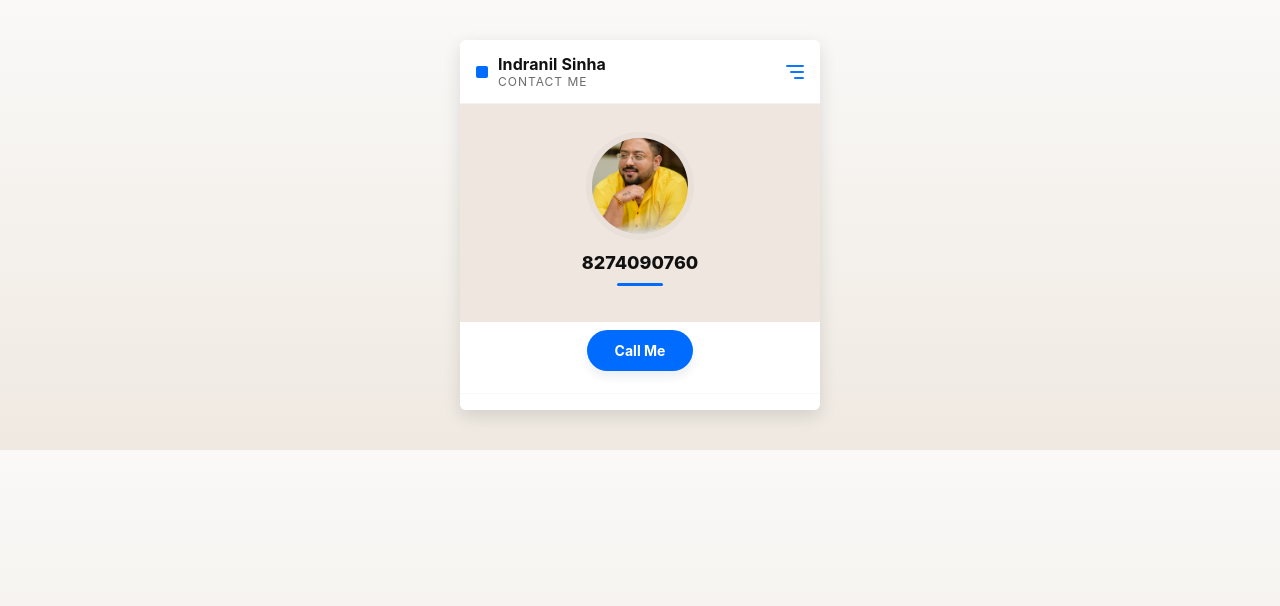
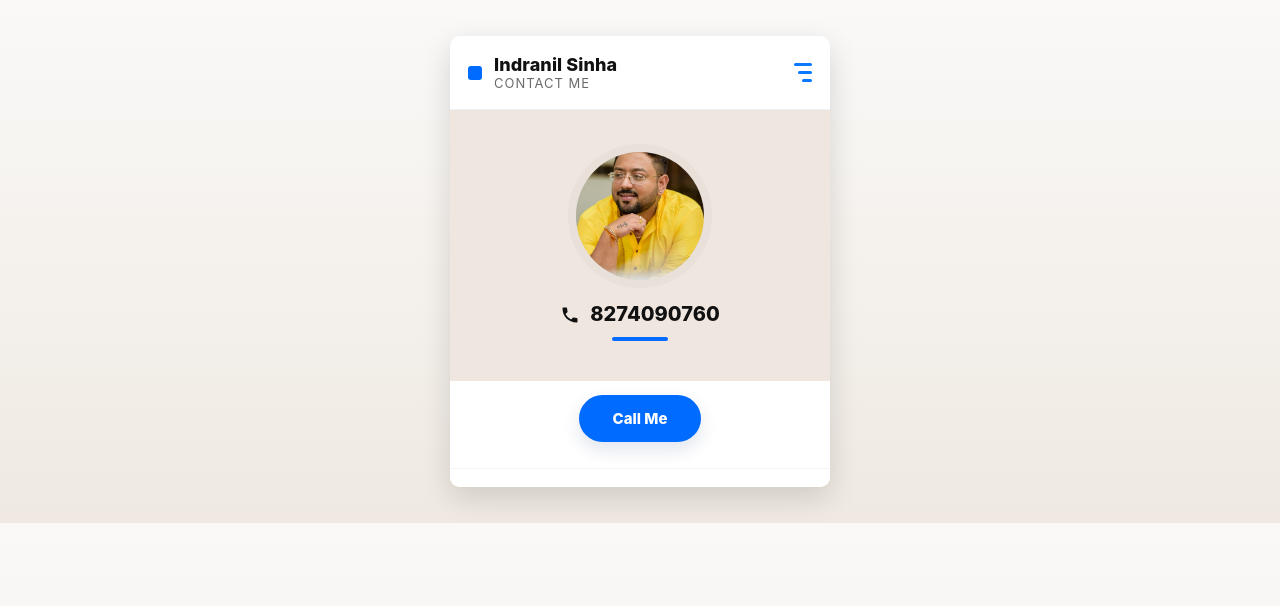
Before and after one commit to ByteHornet/bytehornet.github.io, a plain HTML site: page index.html in a window 1280 px wide. Drawn offline with Linux system fonts and the light colour scheme.

Commit message:
card size increased

```diff
--- a/index.html
+++ b/index.html
@@ -11,7 +11,7 @@
       --card: #efe6df;
       --accent: #006bff;
       --muted: #6b6b6b;
-      --shadow: 0 6px 18px rgba(0,0,0,0.12);
+      --shadow: 0 10px 30px rgba(0,0,0,0.14);
       font-family: -apple-system, BlinkMacSystemFont, 'Segoe UI', Roboto, 'Helvetica Neue', Arial;
     }
     body{
@@ -19,71 +19,74 @@
       background: linear-gradient(180deg,#faf9f8 0%, #efe9e1 100%);
       display:flex;
       justify-content:center;
-      padding:28px 12px;
+      padding:20px 12px;
     }
+    /* make card scale nicely on small phones up to larger mobiles */
     .sidebar-card{
-      width:320px;
+      width: min(420px, 92vw);
       background: #fff;
-      border-radius:6px;
+      border-radius:10px;
       box-shadow: var(--shadow);
       overflow:hidden;
+      transform: translateZ(0);
     }
     .sidebar-header{
       display:flex;
       align-items:center;
-      gap:10px;
-      padding:14px 16px;
-      border-bottom:1px solid rgba(0,0,0,0.05);
+      gap:12px;
+      padding:18px 18px;
+      border-bottom:1px solid rgba(0,0,0,0.06);
     }
     .indicator{
-      width:12px;height:12px;background:var(--accent);border-radius:2px;display:inline-block;
+      width:14px;height:14px;background:var(--accent);border-radius:3px;display:inline-block;
     }
     .headline{
-      font-weight:700;font-size:16px;color:#111;
+      font-weight:800;font-size:18px;color:#111;
       letter-spacing:0.1px;
     }
-    .subhead{font-size:12px;color:var(--muted);text-transform:uppercase;letter-spacing:1px}
+    .subhead{font-size:13px;color:var(--muted);text-transform:uppercase;letter-spacing:1px}
 
     /* menu icon on right */
     .menu{
       margin-left:auto;
-      display:flex;flex-direction:column;gap:4px;align-items:flex-end;
+      display:flex;flex-direction:column;gap:5px;align-items:flex-end;
     }
-    .menu span{display:block;width:18px;height:2px;background:#0b79ff;border-radius:2px}
+    .menu span{display:block;width:18px;height:3px;background:#0b79ff;border-radius:3px}
 
     .profile-area{
       background:var(--card);
-      padding:28px 22px 18px 22px;
+      padding:34px 26px 22px 26px;
       text-align:center;
     }
     .avatar{
-      width:96px;height:96px;border-radius:50%;object-fit:cover;border:6px solid #e9e0da;background:#ddd;margin:0 auto;display:block;
+      width:128px;height:128px;border-radius:50%;object-fit:cover;border:8px solid #e9e0da;background:#ddd;margin:0 auto;display:block;
     }
     .profile-name{
-      margin-top:14px;font-weight:800;font-size:18px;color:#111;
-      line-height:1.05;
+      margin-top:16px;font-weight:800;font-size:20px;color:#111;
+      line-height:1.05;display:flex;align-items:center;justify-content:center;gap:10px;
     }
+    .phone-svg{width:20px;height:20px;flex:0 0 20px}
     .underline{
-      width:46px;height:3px;background:var(--accent);display:block;margin:10px auto 18px;border-radius:3px;
+      width:56px;height:4px;background:var(--accent);display:block;margin:12px auto 18px;border-radius:4px;
     }
 
     .actions{
-      padding:8px 22px 22px 22px;
+      padding:14px 22px 26px 22px;
       background:transparent;display:flex;justify-content:center;align-items:center;
     }
     .btn{
-      display:inline-block;padding:12px 28px;border-radius:28px;font-weight:700;text-decoration:none;
-      box-shadow:0 6px 10px rgba(6,43,104,0.08);border:none;cursor:pointer; font-size:14px;
+      display:inline-block;padding:14px 34px;border-radius:30px;font-weight:800;text-decoration:none;
+      box-shadow:0 8px 18px rgba(6,43,104,0.12);border:none;cursor:pointer; font-size:15px;
     }
     .btn-call{background:var(--accent);color:#fff}
 
     /* small footer spacer to mimic screenshot */
-    .card-footer{height:16px;background:#fff;border-top:1px solid rgba(0,0,0,0.03)}
+    .card-footer{height:18px;background:#fff;border-top:1px solid rgba(0,0,0,0.04)}
 
     /* responsive tweaks */
     @media(min-width:520px){
-      body{padding:40px}
-      .sidebar-card{width:360px}
+      body{padding:36px}
+      .sidebar-card{width:380px}
     }
   </style>
 </head>
@@ -104,7 +107,7 @@
 
     <section class="profile-area">
       <img class="avatar" src="assets/profilepicture.jpeg" alt="Profile picture of Indranil Sinha" />
-      <div class="profile-name">8274090760</div>
+      <div class="profile-name"><svg class="phone-svg" xmlns="http://www.w3.org/2000/svg" viewBox="0 0 24 24" aria-hidden="true" focusable="false"><path fill="currentColor" d="M6.62 10.79a15.053 15.053 0 006.59 6.59l2.2-2.2a1 1 0 011.01-.24c1.12.37 2.33.57 3.57.57a1 1 0 011 1V20a1 1 0 01-1 1C10.07 21 3 13.93 3 4a1 1 0 011-1h3.5a1 1 0 011 1c0 1.24.2 2.45.57 3.57a1 1 0 01-.24 1.01l-2.2 2.21z"/></svg>8274090760</div>
       <span class="underline" aria-hidden="true"></span>
     </section>
 
```
